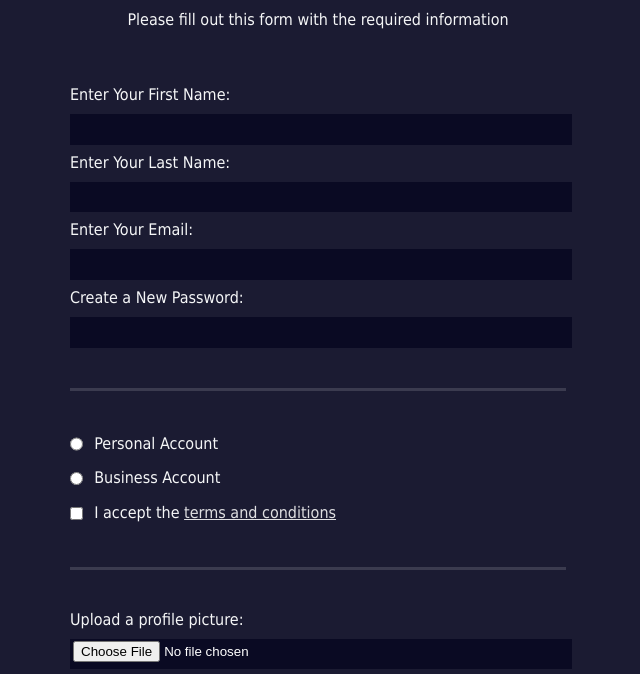
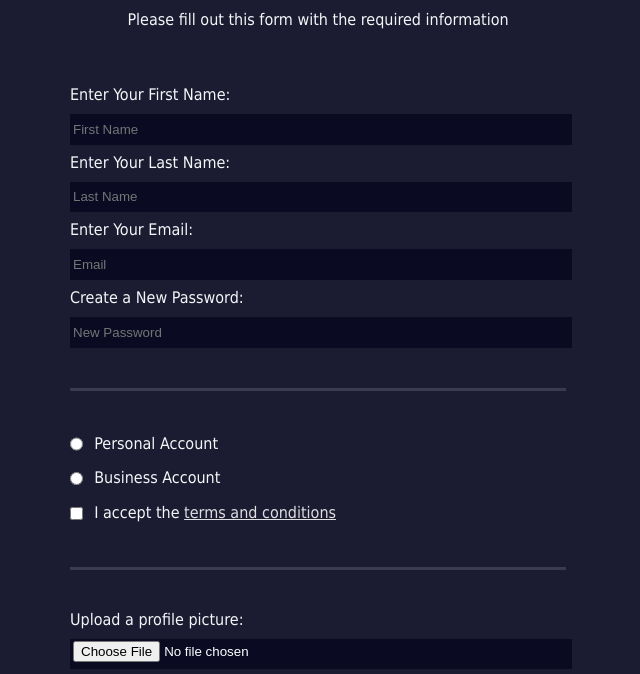
Before and after one commit to ariajm/Registration-Form, a plain HTML site: page index.html in a window 1280 px wide. Shown: the part 92-766 px from the top of the page, without its empty margins (322-962 px from the left). Drawn offline with Linux system fonts and the light colour scheme.

Commit message:
Added placeholder

```diff
--- a/index.html
+++ b/index.html
@@ -10,10 +10,10 @@
     <p>Please fill out this form with the required information</p>
     <form method="post" action='https://register-demo.freecodecamp.org'>
       <fieldset>
-        <label for="first-name">Enter Your First Name: <input id="first-name" name="first-name" type="text" required /></label>
-        <label for="last-name">Enter Your Last Name: <input id="last-name" name="last-name" type="text" required /></label>
-        <label for="email">Enter Your Email: <input id="email" name="email" type="email" required /></label>
-        <label for="new-password">Create a New Password: <input id="new-password" name="new-password" type="password" pattern="[a-z0-5]{8,}" required /></label>
+        <label for="first-name">Enter Your First Name: <input id="first-name" name="first-name" type="text" required placeholder= "First Name" /></label>
+        <label for="last-name">Enter Your Last Name: <input id="last-name" name="last-name" type="text" required placeholder = "Last Name" /></label>
+        <label for="email">Enter Your Email: <input id="email" name="email" type="email" required placeholder = "Email" /></label>
+        <label for="new-password">Create a New Password: <input id="new-password" name="new-password" type="password" pattern="[a-z0-5]{8,}" required placeholder = "New Password" /></label>
       </fieldset>
       <fieldset>
         <label for="personal-account"><input id="personal-account" type="radio" name="account-type" class="inline" /> Personal Account</label>
```
